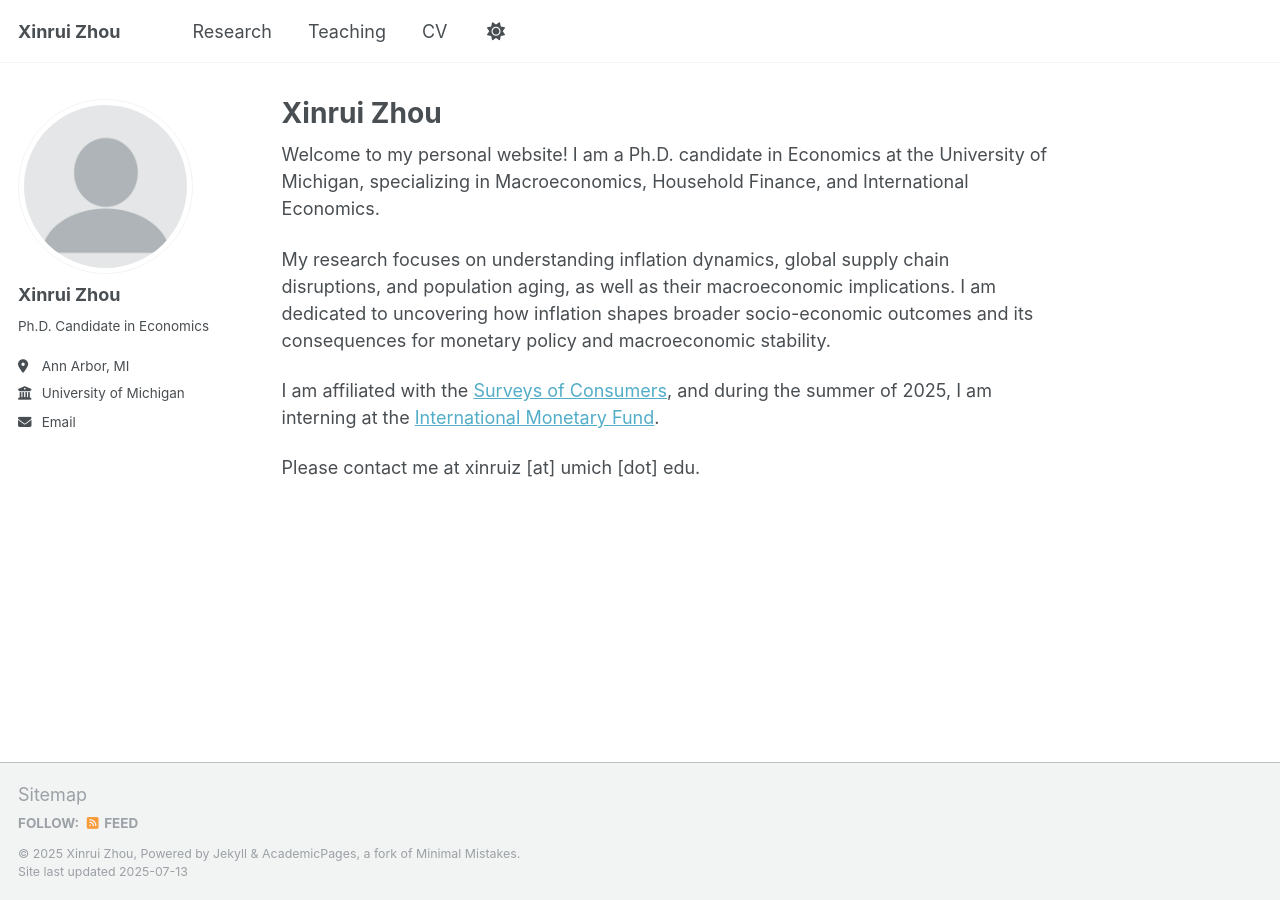
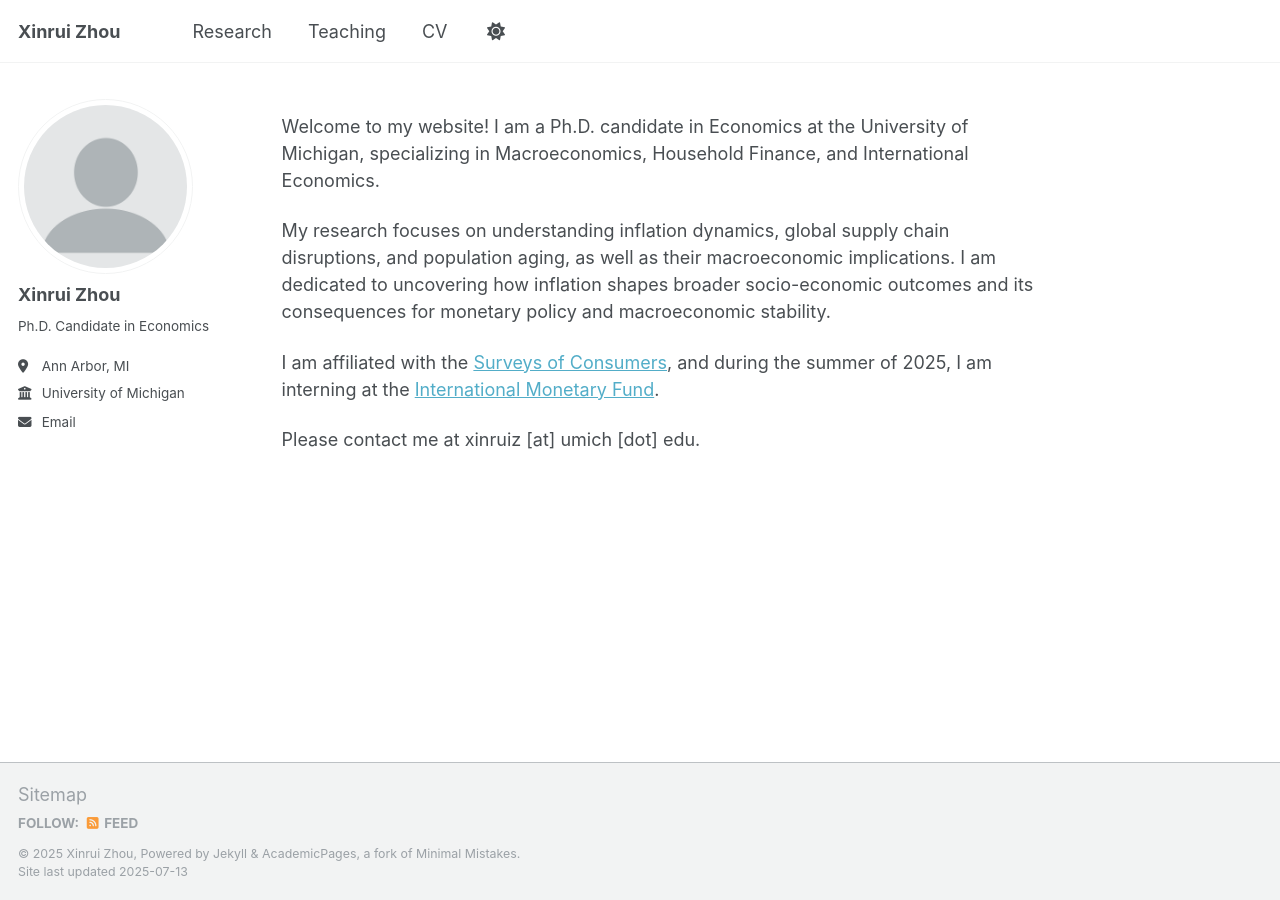
Before and after one commit to xruizhou/xruizhou.github.io, a Jekyll site: the page built from _pages/about.md, in a window 1280 px wide. Built offline with Jekyll 4.4.1, drawn with Linux system fonts in a browser that asks for light colours; a script that is not in the unit is left out.

Commit message:
Update about.md

```diff
--- a/_pages/about.md
+++ b/_pages/about.md
@@ -1,6 +1,6 @@
 ---
 permalink: /
-title: "Xinrui Zhou"
+title: ""
 author_profile: true
 redirect_from:
   - /about/
@@ -8,7 +8,7 @@ redirect_from:
 ---
 
 
-Welcome to my personal website! I am a Ph.D. candidate in Economics at the University of Michigan, specializing in Macroeconomics, Household Finance, and International Economics.
+Welcome to my  website! I am a Ph.D. candidate in Economics at the University of Michigan, specializing in Macroeconomics, Household Finance, and International Economics.
 
 My research focuses on understanding inflation dynamics, global supply chain disruptions, and population aging, as well as their macroeconomic implications. I am dedicated to uncovering how inflation shapes broader socio-economic outcomes and its consequences for monetary policy and macroeconomic stability.
 
```
